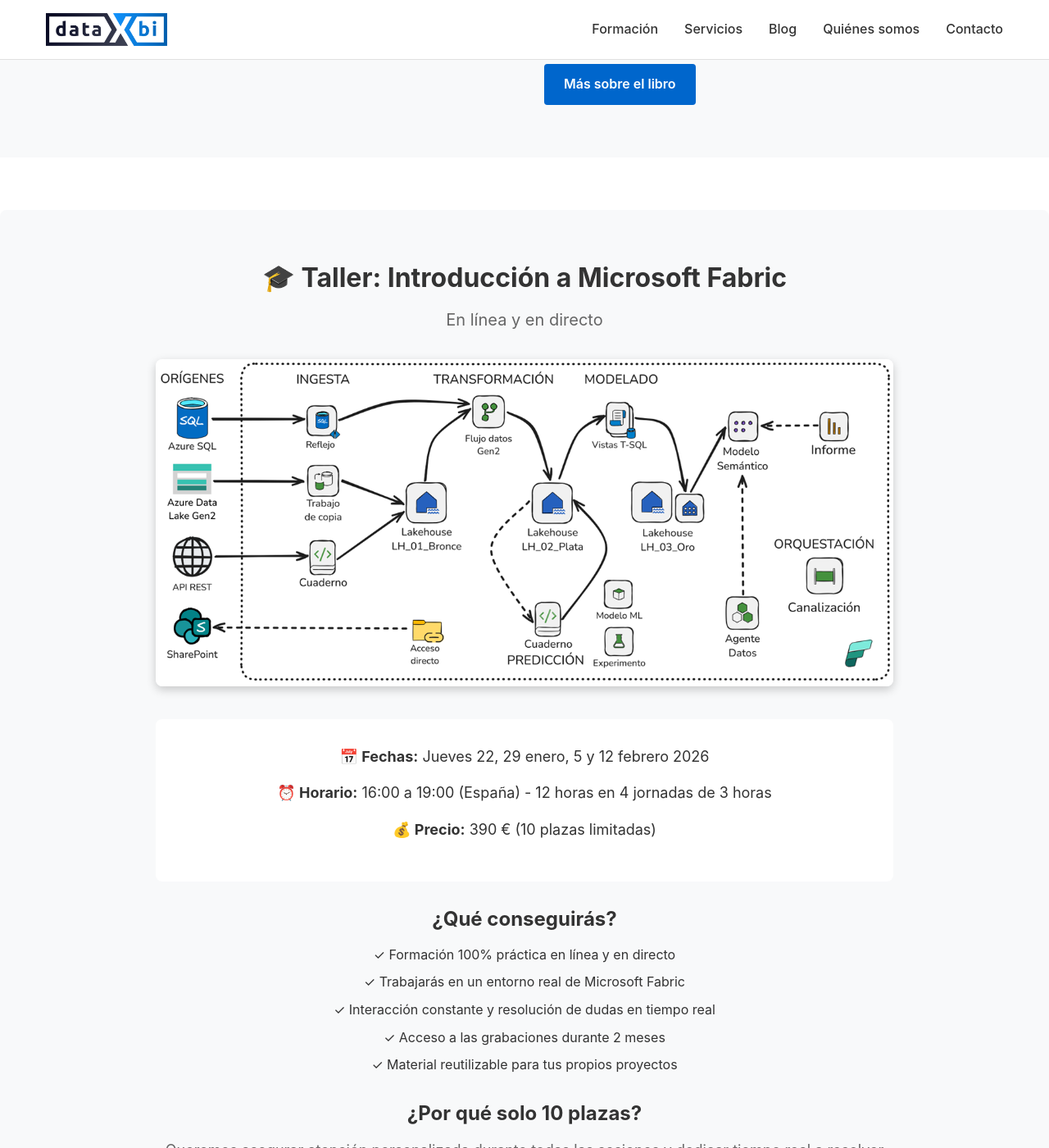
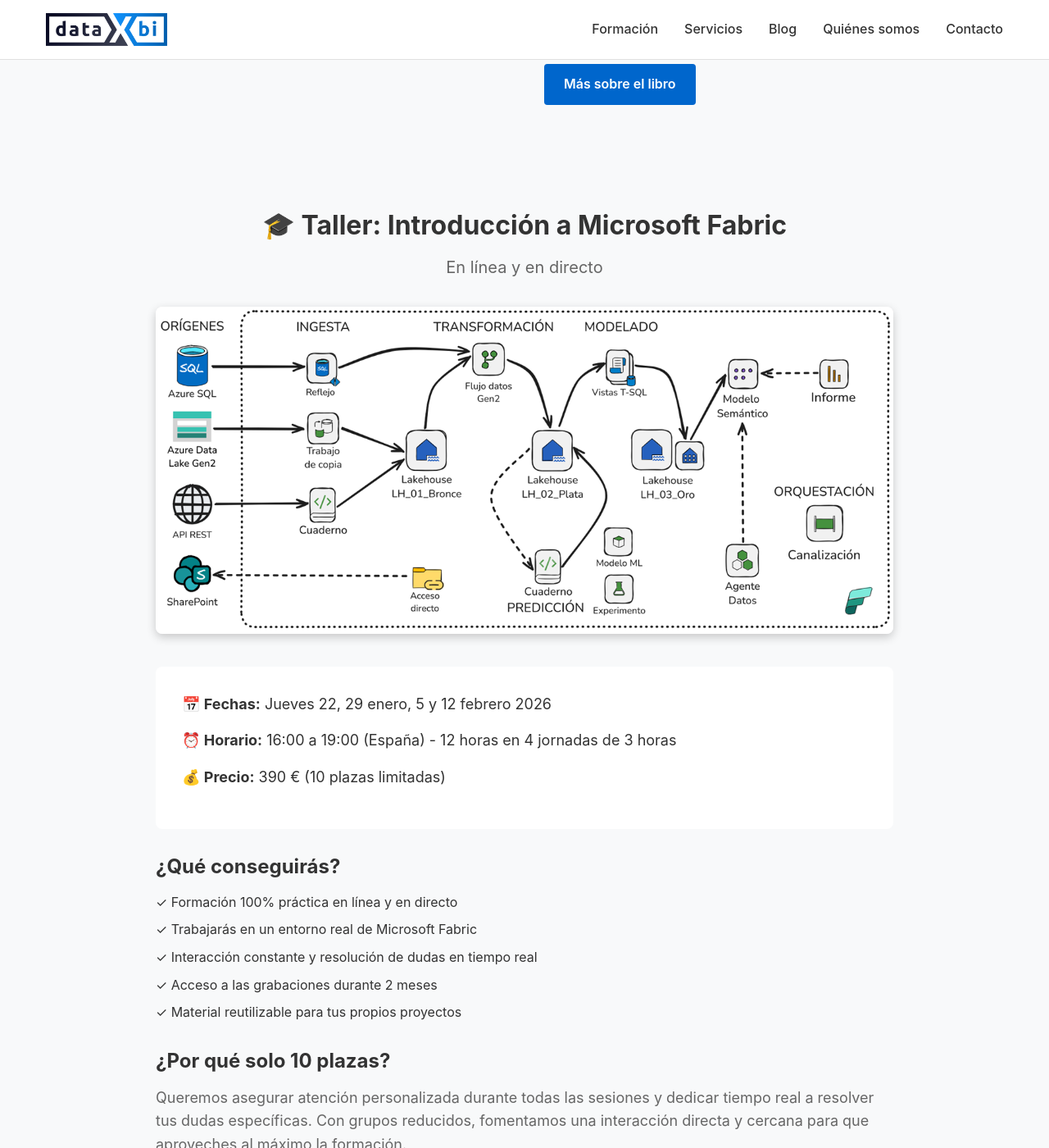
Before and after one commit to dataxbi/dataxbi.github.io, a Jekyll site: the page built from index.html, in a window 1280 px wide and 1400 px high, scrolled down 1614 px. Shown: the whole window at 82% size. Built offline with Jekyll 4.4.1, drawn with Linux system fonts in a browser that asks for light colours.

Commit message:
refactor: optimizar CSS con clase .section-content reutilizable

```diff
--- a/assets/css/main.css
+++ b/assets/css/main.css
@@ -261,6 +261,11 @@ section {
   padding: var(--spacing-xl) 0;
 }
 
+.section-content {
+  max-width: 900px;
+  margin: 0 auto;
+}
+
 .section-hero {
   text-align: center;
   padding: var(--spacing-xl) 0;
@@ -375,10 +380,7 @@ section {
 
 .cta-section {
   background-color: var(--color-bg-light);
-  text-align: center;
-  padding: var(--spacing-xl);
-  border-radius: 8px;
-  margin: var(--spacing-xl) 0;
+  text-align: left;
 }
 
 .cta-section h2 {
--- a/index.html
+++ b/index.html
@@ -43,7 +43,7 @@ description: "Formación y servicios profesionales en Microsoft Fabric y Power B
 <!-- Libro destacado -->
 <section style="background-color: var(--color-bg-light);">
   <div class="container">
-    <div style="max-width: 900px; margin: 0 auto;">
+    <div class="section-content">
       <div class="libro-grid">
         <div style="text-align: center;">
           <img src="{{ site.baseurl }}/assets/images/portada_libro_fabric.png" alt="Portada del libro Introducción a Microsoft Fabric" style="max-width: 300px; width: 100%; height: auto; box-shadow: 0 4px 12px rgba(0, 0, 0, 0.2); border-radius: 4px;">
@@ -65,7 +65,7 @@ description: "Formación y servicios profesionales en Microsoft Fabric y Power B
 <!-- Taller en vivo -->
 <section class="cta-section">
   <div class="container">
-    <div style="max-width: 900px; margin: 0 auto;">
+    <div class="section-content">
       <h2 style="text-align: center;">🎓 Taller: Introducción a Microsoft Fabric</h2>
       <p style="font-size: 1.25rem; margin-bottom: 2rem; text-align: center;">En línea y en directo</p>
 
```
